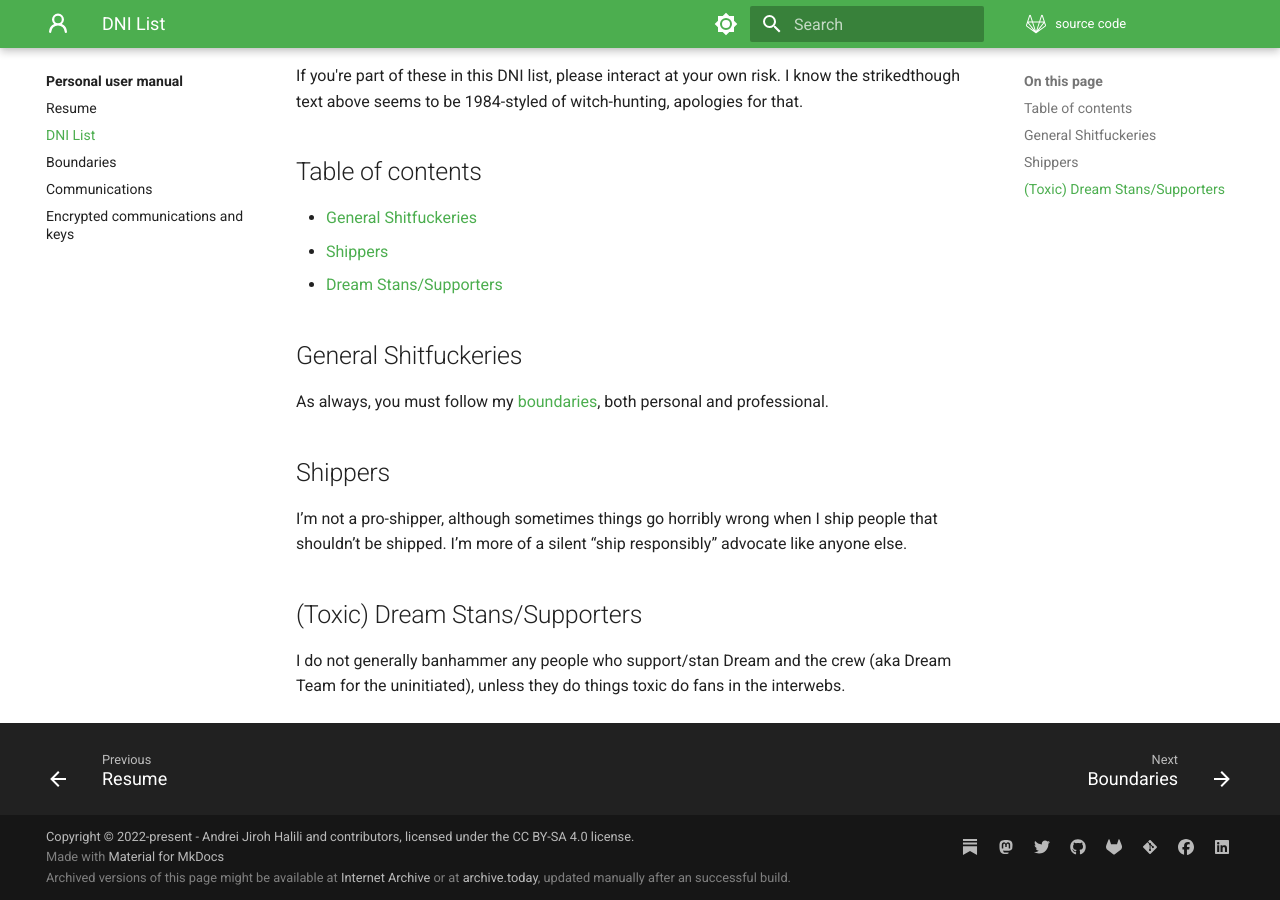
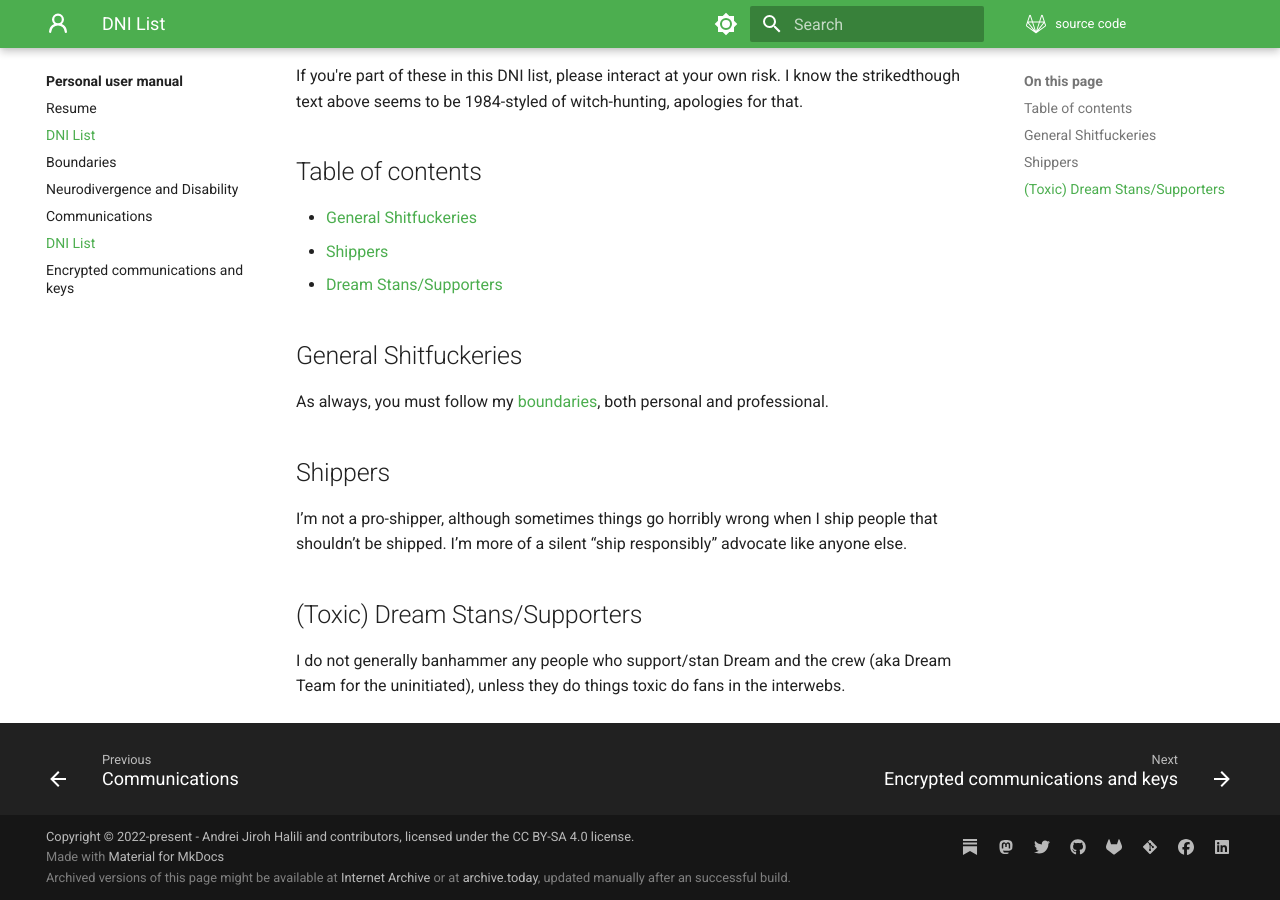
Before and after one commit to andreijiroh-dev/website, an MkDocs documentation site: the page built from markdown/user-manual/dni.md, in a window 1280 px wide and 900 px high, scrolled down 573 px. Built offline with MkDocs 1.6.1 and Material for MkDocs 9.7.7, drawn with Linux system fonts in a browser that asks for light colours.

Commit message:
chore(mkdocs): update navbar links
Signed-off-by: Andrei Jiroh Halili <ajhalili2006@gmail.com>

```diff
--- a/mkdocs.yml
+++ b/mkdocs.yml
@@ -31,7 +31,9 @@ nav:
     - Resume: user-manual/resume.md
     - DNI List: user-manual/dni.md
     - Boundaries: user-manual/boundaries.md
+    - Neurodivergence and Disability: user-manual/neurodivergence-and-disability.md
     - Communications: user-manual/communications.md
+    - Do Not Interact List: user-manual/dni.md
     - Encrypted communications and keys: keys/index.md
   - Portfolio:
     - portfolio/index.md
```
